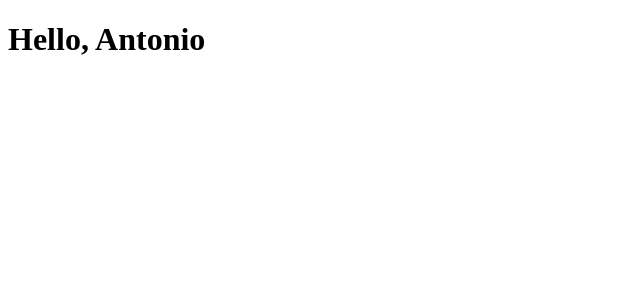
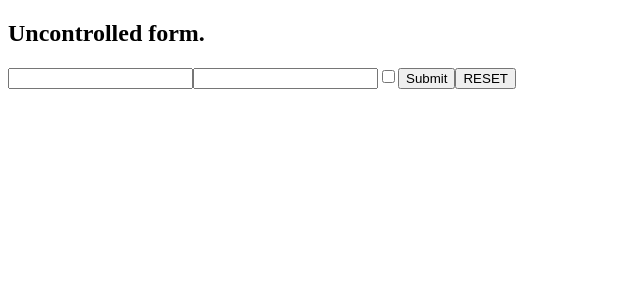
Before and after one commit to Kforkiller/eserciziReact, a React (Create React App) app in the folder my-app/: page / in a window 1280 px wide. Shown: the top 300 px of the page, without its empty margins (0-640 px from the left). Built offline with nearby package versions, Linux system fonts and the light colour scheme.

Commit message:
Esercizio uncontrolled

```diff
--- a/my-app/src/App.js
+++ b/my-app/src/App.js
@@ -1,5 +1,15 @@
 import React from "react";
+import { UncontrolledLogin } from "./UncontrolledLogin";
 
-export function helloName(name){
-    return <h1>Hello, {name}</h1>
+export default class App extends React.Component{
+    onlogin(state){
+        console.log(state)
+    }
+    render(){
+        return (
+            <div>
+                <UncontrolledLogin/>
+            </div>
+        )
+    }
 }
--- /dev/null
+++ b/my-app/src/UncontrolledLogin.js
@@ -0,0 +1,33 @@
+import React from "react";
+
+export class UncontrolledLogin extends React.Component {
+    HandleFormSumbit = (event) => {
+        event.preventDefault()
+        const username = event.target.elements.username.value
+        const password = event.target.elements.password.value
+        const remember = event.target.elements.remember.checked
+
+        console.log({
+            username,
+            password,
+            remember
+        })
+    }
+
+    render() {
+        return (
+            <div>
+
+                <h2>Uncontrolled form.</h2>
+
+                <form onSubmit={this.HandleFormSumbit}>
+                    <input name="username"/>
+                    <input name="password" type="password"/>
+                    <input name="remember" type="checkbox" />
+                    <button type="submit">Submit</button>
+                    <button type="reset">RESET</button>
+                </form>
+            </div>
+        )
+    }
+}
--- a/my-app/src/index.js
+++ b/my-app/src/index.js
@@ -1,6 +1,6 @@
 import ReactDOM from "react-dom/client";
 /* import "./index.css"; */
-import { helloName } from "./App";
+import App from "./App";
 
 const root = ReactDOM.createRoot(document.getElementById("root"));
-root.render(helloName("Antonio"));
+root.render(<App/>);
```
